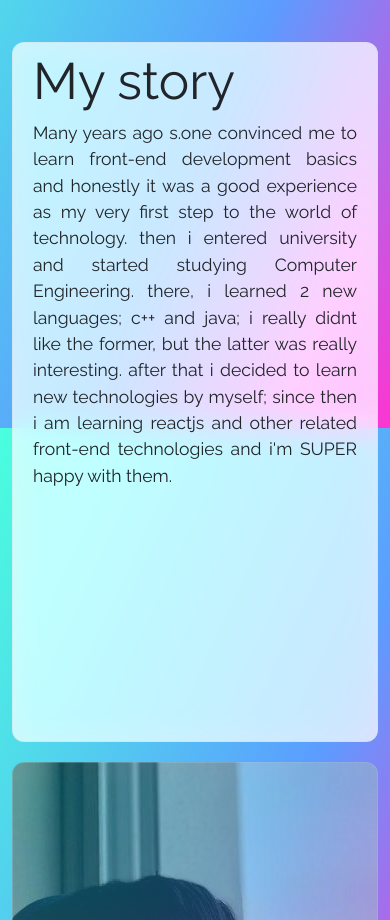
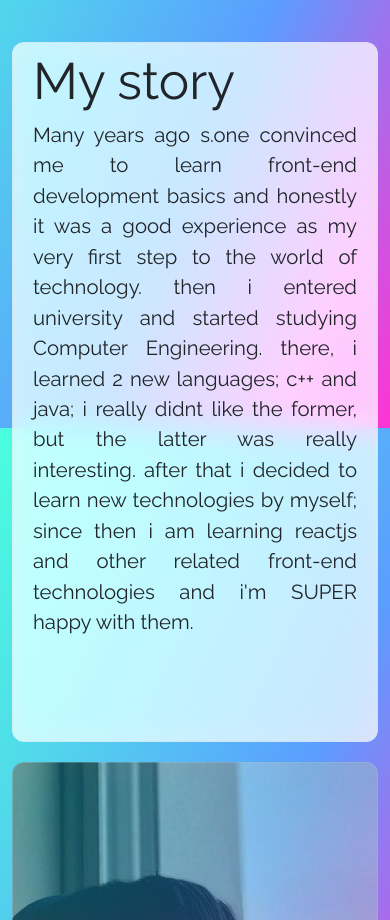
Before and after one commit to alivarastepour/personal-blog, a React (Create React App) app: page / in a window 390 px wide. Shown: the part 1260-2180 px from the top of the page. Built offline with nearby package versions, Linux system fonts and the light colour scheme.

Commit message:
About RWD edit

```diff
--- a/src/Components/About/styles.scss
+++ b/src/Components/About/styles.scss
@@ -44,6 +44,6 @@
 }
 @media only screen and (max-width: 460px){
   .flex-item-About > .card1-body{
-    font-size: 1.1rem;
+    font-size: 1.27rem;
   }
 }
```
